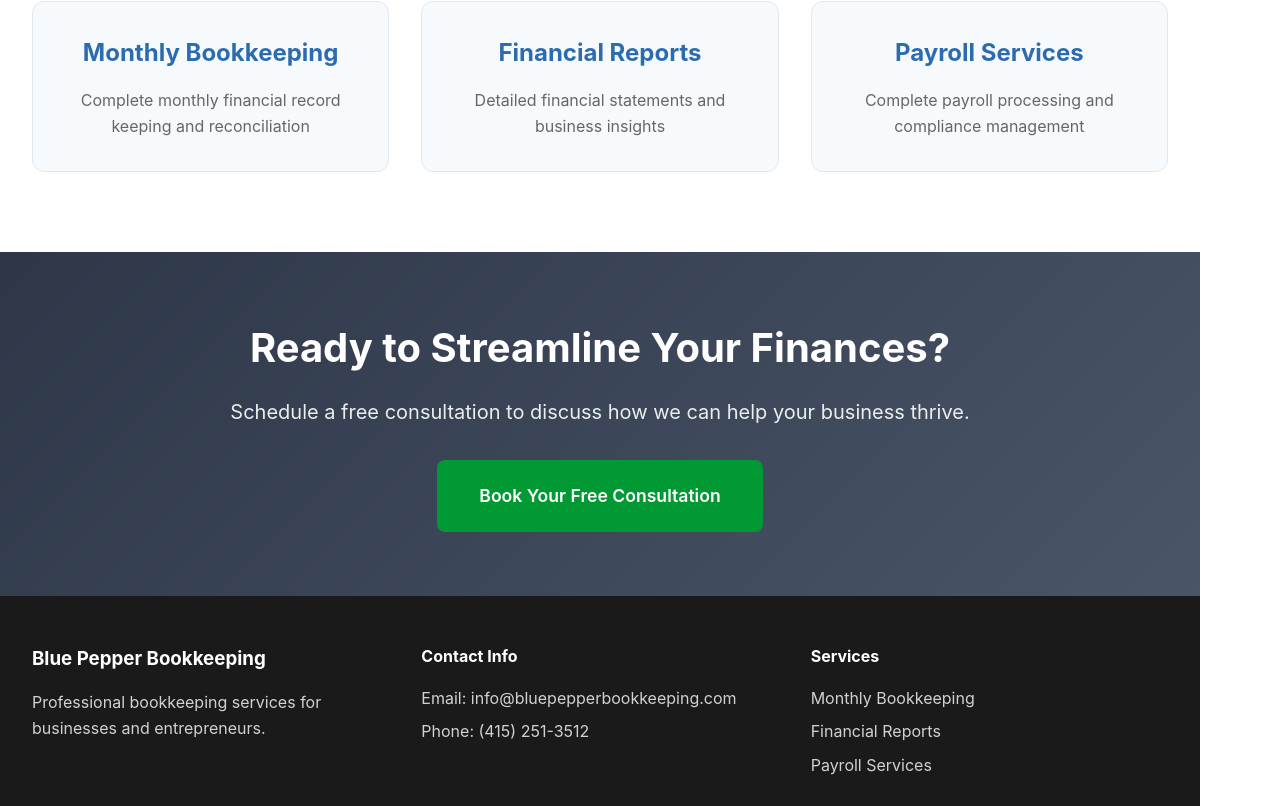
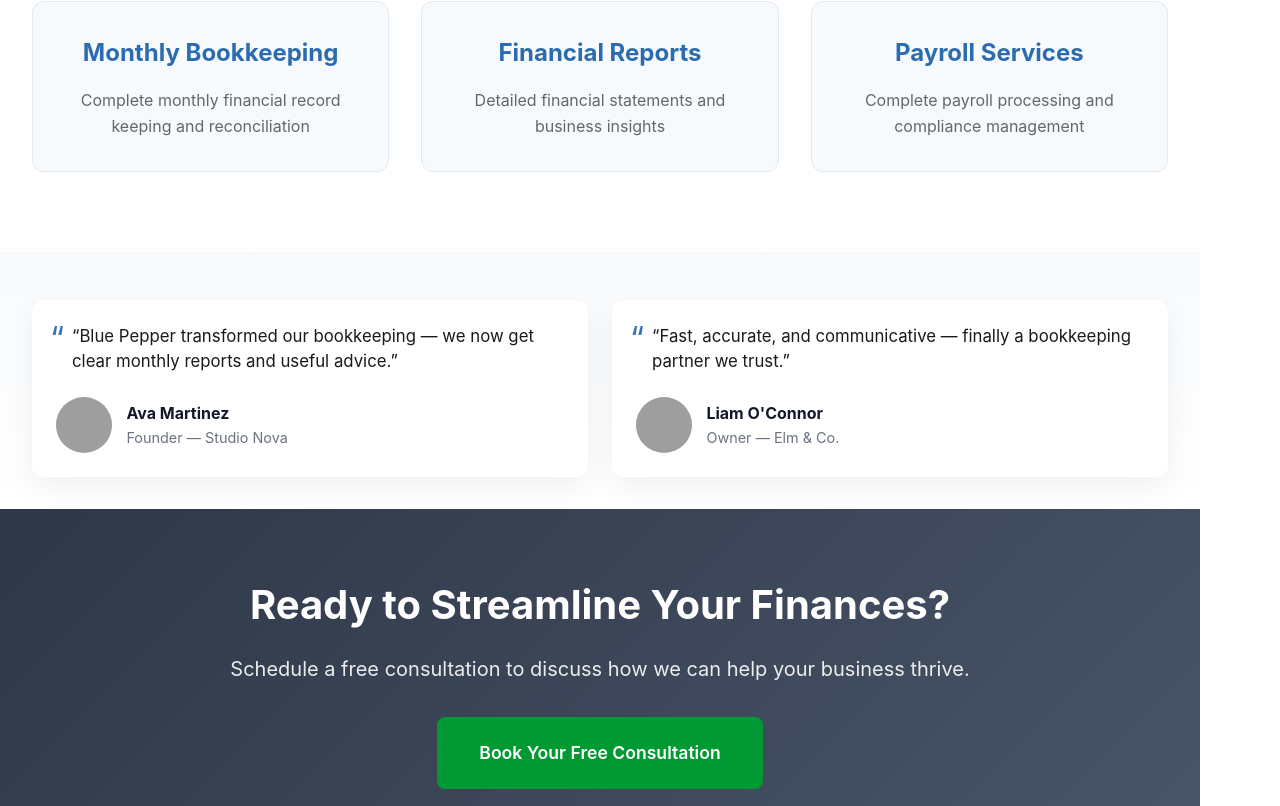
Before and after one commit to giorosati/bpb_website, a React (Vite) app: page / in a window 1280 px wide. Shown: the part 1123-1929 px from the top of the page. Built offline with nearby package versions, Linux system fonts and the light colour scheme; grey boxes are pictures that could not be loaded; a web font is replaced by a local one.

Commit message:
Add testimonials section with styling and animations

```diff
--- a/src/App.css
+++ b/src/App.css
@@ -235,7 +235,7 @@
 .hero-logo-box {
   width: 100%;
   height: 400px;
-  background: linear-gradient(135deg, #2d3748, #4a5568);
+  background: #2d3748; /* match navbar background color */
   border-radius: 12px;
   display: flex;
   align-items: center;
@@ -337,6 +337,89 @@
 .service-card p {
   color: #666;
   line-height: 1.6;
+}
+
+/* Testimonials Section */
+.testimonials-section {
+  padding: 3rem 0 2rem;
+  background: linear-gradient(180deg, #f8fafc 0%, #ffffff 100%);
+}
+.testimonials-grid {
+  display: grid;
+  grid-template-columns: repeat(2, 1fr);
+  gap: 1.5rem;
+  align-items: stretch;
+}
+.testimonial-card {
+  background: #ffffff;
+  border-radius: 12px;
+  padding: 1.5rem;
+  box-shadow: 0 10px 30px rgba(10, 20, 30, 0.06);
+  display: flex;
+  flex-direction: column;
+  justify-content: space-between;
+  min-height: 160px;
+  transition: transform 0.22s ease, box-shadow 0.22s ease, opacity 0.5s ease;
+  opacity: 0;
+  transform: translateY(8px);
+}
+.testimonial-card[data-animate="fade-up"] {
+  animation: fadeUp 480ms cubic-bezier(.16,.84,.24,1) var(--delay, 0s) forwards;
+}
+.testimonial-card:hover {
+  transform: translateY(-6px);
+  box-shadow: 0 20px 40px rgba(10, 20, 30, 0.10);
+}
+.testimonial-quote {
+  font-style: normal;
+  font-size: 1.05rem;
+  color: #1a1a1a;
+  margin-bottom: 1rem;
+  line-height: 1.45;
+  position: relative;
+  padding-left: 1rem;
+}
+.testimonial-quote::before {
+  content: "“";
+  font-size: 2rem;
+  color: #2b6cb0;
+  position: absolute;
+  left: -6px;
+  top: -8px;
+  opacity: 0.95;
+}
+.testimonial-meta {
+  display: flex;
+  gap: 0.9rem;
+  align-items: center;
+  margin-top: 0.5rem;
+}
+.testimonial-avatar {
+  width: 56px;
+  height: 56px;
+  border-radius: 50%;
+  object-fit: cover;
+  background: #eee;
+}
+.testimonial-person .name {
+  font-weight: 700;
+  color: #111827;
+}
+.testimonial-person .role {
+  font-size: 0.9rem;
+  color: #6b7280;
+}
+
+@keyframes fadeUp {
+  from { opacity: 0; transform: translateY(8px); }
+  to { opacity: 1; transform: translateY(0); }
+}
+
+/* Responsive */
+@media (max-width: 768px) {
+  .testimonials-grid {
+    grid-template-columns: 1fr;
+  }
 }
 
 /* CTA Section */
--- a/src/App.jsx
+++ b/src/App.jsx
@@ -121,6 +121,32 @@
           </div>
         </div>
       </section>
+      {/* Testimonials Section (added) */}
+      <section id="testimonials" className="testimonials-section">
+        <div className="container testimonials-grid">
+          <article className="testimonial-card" data-animate="fade-up" style={{'--delay': '0s'}}>
+            <div className="testimonial-quote">“Blue Pepper transformed our bookkeeping — we now get clear monthly reports and useful advice.”</div>
+            <div className="testimonial-meta">
+              <img src="/src/assets/avatar-placeholder-1.png" alt="Client avatar" className="testimonial-avatar" />
+              <div className="testimonial-person">
+                <div className="name">Ava Martinez</div>
+                <div className="role">Founder — Studio Nova</div>
+              </div>
+            </div>
+          </article>
+
+          <article className="testimonial-card" data-animate="fade-up" style={{'--delay': '0.08s'}}>
+            <div className="testimonial-quote">“Fast, accurate, and communicative — finally a bookkeeping partner we trust.”</div>
+            <div className="testimonial-meta">
+              <img src="/src/assets/avatar-placeholder-2.png" alt="Client avatar" className="testimonial-avatar" />
+              <div className="testimonial-person">
+                <div className="name">Liam O'Connor</div>
+                <div className="role">Owner — Elm & Co.</div>
+              </div>
+            </div>
+          </article>
+        </div>
+      </section>
 
       {/* CTA Section */}
       <section id="consult" className="cta-section">
```
